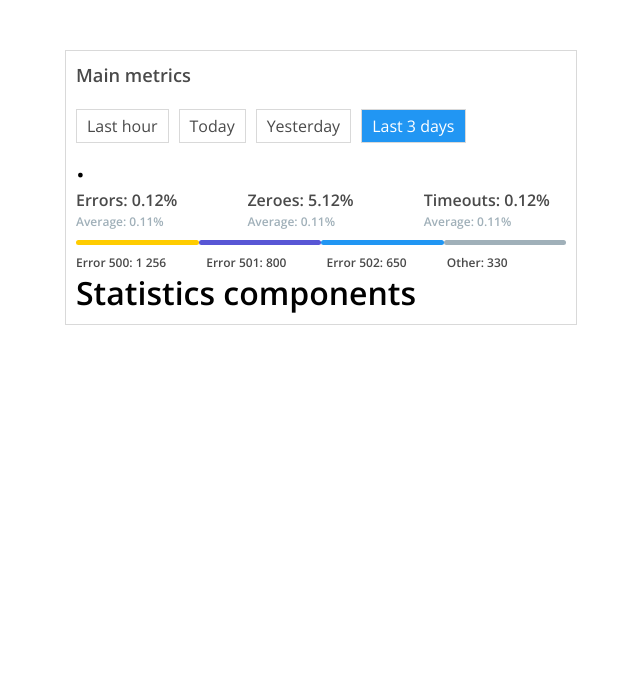
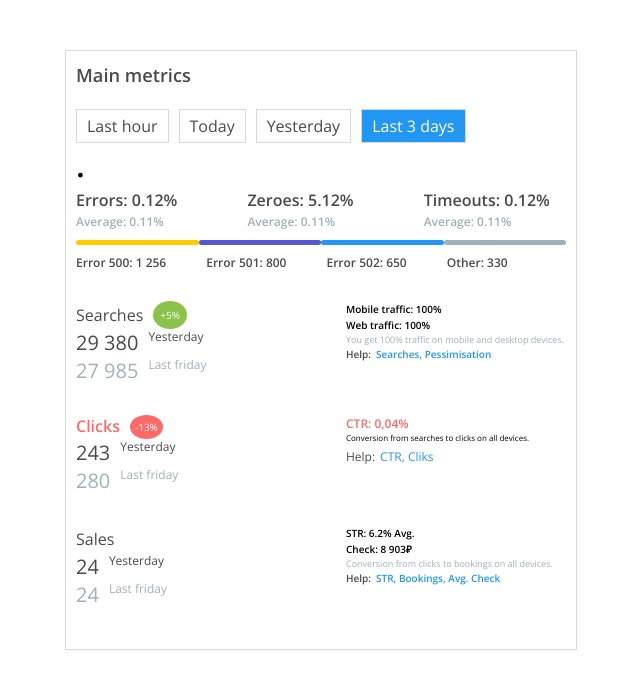
Before and after one commit to KingsleyIbe/main-metric, a React (Create React App) app: page /last3days in a window 1280 px wide. Shown: the top 688 px of the page, without its empty margins (319-959 px from the left). Built offline with nearby package versions, Linux system fonts and the light colour scheme; a web font is replaced by a local one.

Commit message:
Add statistics section

```diff
--- a/src/components/Statistics.js
+++ b/src/components/Statistics.js
@@ -1,6 +1,78 @@
 const Statistics = () => (
-  <div>
-    <h1>Statistics components</h1>
+  <div className="statistics-container">
+    <div className="stats-flex">
+      <div className="search-flex">
+        <div className="search">
+          <h4>Searches</h4>
+          <span>+5%</span>
+        </div>
+        <div className="yesterday">
+          <p>29 380</p>
+          <p>Yesterday</p>
+        </div>
+        <div className="last-friday">
+          <p>27 985</p>
+          <p>Last friday</p>
+        </div>
+      </div>
+      <div className="traffic">
+        <p>Mobile traffic: 100%</p>
+        <p>Web traffic: 100%</p>
+        <p>You get 100% traffic on mobile and desktop devices.</p>
+        <div className="help">
+          <p>Help:</p>
+          <p className="p2">Searches, Pessimisation</p>
+        </div>
+      </div>
+    </div>
+    <div className="stats-flex">
+      <div className="search-flex">
+        <div className="clicks">
+          <h4>Clicks</h4>
+          <span>-13%</span>
+        </div>
+        <div className="yesterday">
+          <p>243</p>
+          <p>Yesterday</p>
+        </div>
+        <div className="last-friday">
+          <p>280</p>
+          <p>Last friday</p>
+        </div>
+      </div>
+      <div className="clicks-traffic">
+        <h4>CTR: 0,04%</h4>
+        <p>Conversion from searches  to clicks on all devices.</p>
+        <div className="help">
+          <p>Help:</p>
+          <p className="p2">CTR, Cliks</p>
+        </div>
+      </div>
+    </div>
+    <div className="stats-flex">
+      <div className="search-flex">
+        <div className="search sales">
+          <h4>Sales</h4>
+        </div>
+        <div className="yesterday">
+          <p>24</p>
+          <p>Yesterday</p>
+        </div>
+        <div className="last-friday">
+          <p>24</p>
+          <p>Last friday</p>
+        </div>
+      </div>
+      <div className="traffic sales-traffic">
+        <p>STR: 6.2% Avg.</p>
+        <p>Check: 8 903₽</p>
+        <p>Conversion from clicks to bookings on all devices.</p>
+        <div className="help">
+          <p>Help:</p>
+          <p className="p2">STR, Bookings, Avg. Check</p>
+        </div>
+      </div>
+    </div>
   </div>
 );
 
--- a/src/styles/App.css
+++ b/src/styles/App.css
@@ -19,11 +19,11 @@ a {
 /* Variables */
 :root {
   --backColor: #000;
-  --linkActiveColor: #2196F3;
+  --linkActiveColor: #2196f3;
   --whiteColor: #fff;
-  --grayColor: #4A4A4A;
-  --borderColor: #D9D9D9;
-  --averageColor: #A0B0B9;
+  --grayColor: #4a4a4a;
+  --borderColor: #d9d9d9;
+  --averageColor: #a0b0b9;
 }
 
 .App {
@@ -99,4 +99,139 @@ a {
   text-align: left;
   color: var(--grayColor);
   margin-top: 15px;
+}
+.App .statistics-container {
+  width: 100%;
+  margin-top: 30px;
+}
+.App .statistics-container .stats-flex {
+  display: flex;
+  flex-direction: row;
+  gap: 50px;
+  padding-bottom: 30px;
+}
+.App .statistics-container .stats-flex .search-flex {
+  width: 100%;
+}
+.App .statistics-container .stats-flex .search-flex .search {
+  display: flex;
+  flex-direction: row;
+  gap: 10px;
+}
+.App .statistics-container .stats-flex .search-flex .search h4 {
+  font-size: 16px;
+  font-style: normal;
+  font-weight: 200;
+  line-height: 28px;
+  letter-spacing: 0px;
+  text-align: left;
+  color: var(--grayColor);
+}
+.App .statistics-container .stats-flex .search-flex .search span {
+  background: #8bc34a;
+  border-radius: 60%;
+  padding: 7px;
+  font-size: 10px;
+  color: var(--whiteColor);
+}
+.App .statistics-container .stats-flex .search-flex .yesterday {
+  display: flex;
+  flex-direction: row;
+  gap: 10px;
+}
+.App .statistics-container .stats-flex .search-flex .yesterday p:first-child {
+  font-size: 20px;
+  font-style: normal;
+  font-weight: 200;
+  line-height: 28px;
+  letter-spacing: 0px;
+  color: var(--grayColor);
+}
+.App .statistics-container .stats-flex .search-flex .yesterday p:nth-child(2) {
+  font-size: 12px;
+  font-style: normal;
+  font-weight: 200;
+  line-height: 16px;
+  letter-spacing: 0px;
+  color: var(--grayColor);
+}
+.App .statistics-container .stats-flex .search-flex .last-friday {
+  display: flex;
+  flex-direction: row;
+  gap: 10px;
+}
+.App .statistics-container .stats-flex .search-flex .last-friday p:first-child {
+  font-size: 20px;
+  font-style: normal;
+  font-weight: 200;
+  line-height: 28px;
+  letter-spacing: 0px;
+  color: var(--averageColor);
+}
+.App .statistics-container .stats-flex .search-flex .last-friday p:nth-child(2) {
+  font-style: normal;
+  font-weight: normal;
+  font-size: 12px;
+  line-height: 16px;
+  color: var(--averageColor);
+}
+.App .statistics-container .stats-flex .traffic {
+  width: 100%;
+}
+.App .statistics-container .stats-flex .traffic p:first-child,
+.App .statistics-container .stats-flex .traffic p:nth-child(2) {
+  font-style: normal;
+  font-weight: 600;
+  font-size: 10px;
+  line-height: 16px;
+}
+.App .statistics-container .stats-flex .traffic p:nth-child(3) {
+  font-style: normal;
+  font-weight: normal;
+  font-size: 9px;
+  color: var(--averageColor);
+}
+.App .statistics-container .stats-flex .help {
+  display: flex;
+  flex-direction: row;
+  gap: 5px;
+}
+.App .statistics-container .stats-flex .help p {
+  font-style: normal;
+  font-weight: normal;
+  font-size: 12px;
+  line-height: 17px;
+  color: var(--grayColor);
+}
+.App .statistics-container .stats-flex .help p:nth-child(2) {
+  color: var(--linkActiveColor);
+}
+.App .statistics-container .stats-flex .clicks {
+  display: flex;
+  flex-direction: row;
+  gap: 10px;
+}
+.App .statistics-container .stats-flex .clicks h4 {
+  color: #ff6a67;
+}
+.App .statistics-container .stats-flex .clicks span {
+  background-color: #ff6a67;
+  border-radius: 60%;
+  padding: 5px;
+  font-size: 10px;
+  color: var(--whiteColor);
+}
+.App .statistics-container .stats-flex .clicks-traffic {
+  width: 100%;
+}
+.App .statistics-container .stats-flex .clicks-traffic h4 {
+  font-size: 12px;
+  color: #ff6a67;
+}
+.App .statistics-container .stats-flex .clicks-traffic p {
+  font-size: 8px;
+}
+.App .statistics-container .stats-flex .clicks-traffic .help p {
+  font-size: 12px;
+  margin-top: 5px;
 }/*# sourceMappingURL=App.css.map */
--- a/src/styles/App.scss
+++ b/src/styles/App.scss
@@ -20,11 +20,11 @@ a {
 /* Variables */
 :root {
   --backColor: #000;
-  --linkActiveColor: #2196F3;
+  --linkActiveColor: #2196f3;
   --whiteColor: #fff;
-  --grayColor: #4A4A4A;
-  --borderColor: #D9D9D9;
-  --averageColor: #A0B0B9;
+  --grayColor: #4a4a4a;
+  --borderColor: #d9d9d9;
+  --averageColor: #a0b0b9;
 }
 
 .App {
@@ -110,4 +110,166 @@ a {
       margin-top: 15px;
     }
   }
+
+  .statistics-container {
+    width: 100%;
+    margin-top: 30px;
+
+
+    .stats-flex {
+      display: flex;
+      flex-direction: row;
+      gap: 50px;
+      padding-bottom: 30px;
+
+      .search-flex {
+        width: 100%;
+
+        .search {
+          display: flex;
+          flex-direction: row;
+          gap: 10px;
+        }
+
+        .search h4 {
+          font-size: 16px;
+          font-style: normal;
+          font-weight: 200;
+          line-height: 28px;
+          letter-spacing: 0px;
+          text-align: left;
+          color: var(--grayColor);
+
+        }
+
+        .search span {
+          background: #8bc34a;
+          border-radius: 60%;
+          padding: 7px;
+          font-size: 10px;
+          color: var(--whiteColor);
+        }
+
+        .yesterday {
+          display: flex;
+          flex-direction: row;
+          gap: 10px;
+
+          p:first-child {
+            font-size: 20px;
+            font-style: normal;
+            font-weight: 200;
+            line-height: 28px;
+            letter-spacing: 0px;
+            color: var(--grayColor);
+          }
+
+          p:nth-child(2) {
+            font-size: 12px;
+            font-style: normal;
+            font-weight: 200;
+            line-height: 16px;
+            letter-spacing: 0px;
+            color: var(--grayColor);
+          }
+        }
+
+        .last-friday {
+          display: flex;
+          flex-direction: row;
+          gap: 10px;
+
+          p:first-child {
+            font-size: 20px;
+            font-style: normal;
+            font-weight: 200;
+            line-height: 28px;
+            letter-spacing: 0px;
+            color: var(--averageColor);
+          }
+
+          p:nth-child(2) {
+            font-style: normal;
+            font-weight: normal;
+            font-size: 12px;
+            line-height: 16px;
+            color: var(--averageColor);
+          }
+        }
+      }
+
+      .traffic {
+        width: 100%;
+
+        p:first-child,
+        p:nth-child(2) {
+          font-style: normal;
+          font-weight: 600;
+          font-size: 10px;
+          line-height: 16px;
+        }
+
+        p:nth-child(3) {
+          font-style: normal;
+          font-weight: normal;
+          font-size: 9px;
+          color: var(--averageColor);
+        }
+      }
+
+      .help {
+        display: flex;
+        flex-direction: row;
+        gap: 5px;
+
+        p {
+          font-style: normal;
+          font-weight: normal;
+          font-size: 12px;
+          line-height: 17px;
+          color: var(--grayColor);
+        }
+
+        p:nth-child(2) {
+          color: var(--linkActiveColor);
+        }
+      }
+
+      .clicks {
+        display: flex;
+        flex-direction: row;
+        gap: 10px;
+
+        h4 {
+          color: #ff6a67;
+        }
+
+        span {
+          background-color: #ff6a67;
+          border-radius: 60%;
+          padding: 5px;
+          font-size: 10px;
+          color: var(--whiteColor);
+        }
+      }
+
+      .clicks-traffic {
+        width: 100%;
+
+        h4 {
+          font-size: 12px;
+          color: #ff6a67;
+        }
+
+        p {
+          font-size: 8px;
+        }
+
+        .help p {
+          font-size: 12px;
+          margin-top: 5px;
+        }
+      }
+    }
+  }
 }
```
Also changed, not shown: 1 other file (tests, documents, lock files or other folders).
